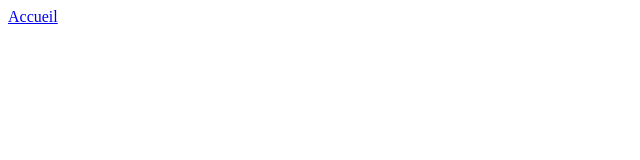
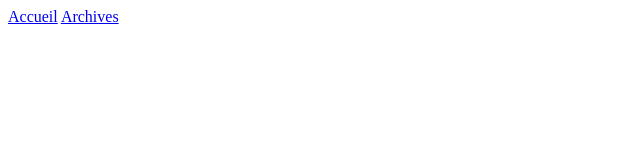
Before and after one commit to TheSilentHack/Tamir-Manager-2025-2026-Edition, a plain HTML site: page index.html in a window 1280 px wide. Shown: the full height of the page, 0-640 px from the left. Drawn offline with Linux system fonts and the light colour scheme.

Commit message:
Update index.html

```diff
--- a/index.html
+++ b/index.html
@@ -10,6 +10,7 @@
     <header>
       <nav>
         <a href="./index.html">Accueil</a>
+        <a href="./archives/archives.html">Archives</a>
       </nav>
     </header>
     <main>
```
